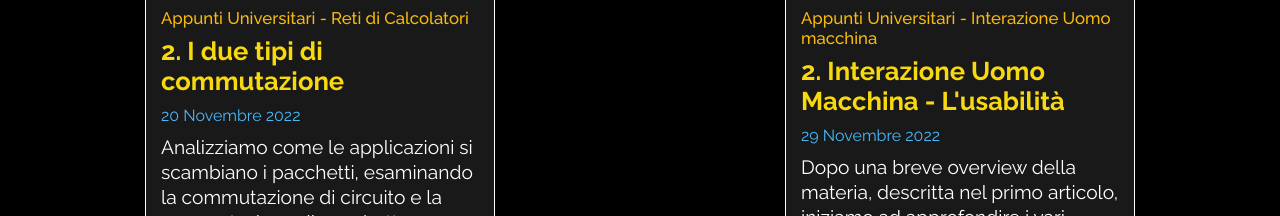
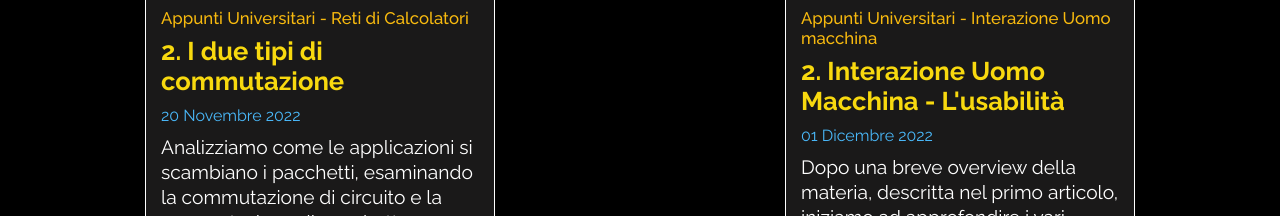
Before and after one commit to fedcal/portfolio-personale-reactjs, a React (Create React App) app: page /blog in a window 1280 px wide. Shown: the part 1580-1796 px from the top of the page. Built offline with nearby package versions, Linux system fonts and the light colour scheme.

Commit message:
changes data ium2

```diff
--- a/src/components/Blog/BlogBoxes.js
+++ b/src/components/Blog/BlogBoxes.js
@@ -65,7 +65,7 @@ function BlogBoxes() {
                     <img src={LogoIum} alt="Logo riferito ai post della materia reti di calcolatori" className='post-img'/>
                     <h3 className='category'>Appunti Universitari - Interazione Uomo macchina</h3>
                     <h1 className='post-title'>2. Interazione Uomo Macchina - L'usabilità </h1>
-                    <span className='post-date'> 29 Novembre 2022</span>
+                    <span className='post-date'> 01 Dicembre 2022</span>
                     <p className='post-description'> Dopo una breve overview della materia, descritta nel primo articolo, iniziamo ad approfondire i vari argomenti, iniziando dal concetto di <strong>usabilità</strong> e del modello di interazione, fino
                     ad addentrarci nel golfo di esecuzione e nel golfo di valutazione.</p>
                     <div className='link'>
--- a/src/components/Blog/articoli/IUM/IUM2/IUM2.js
+++ b/src/components/Blog/articoli/IUM/IUM2/IUM2.js
@@ -49,7 +49,7 @@ function IUM2() {
                     <Link to="/Interazione-uomo-macchina-Introduzione"> &#8592; Post precendente</Link>
                 </div>
                 <h1 className='header-title' itemprop="headline">2. Interazione Uomo Macchina - L'usabilità</h1>
-                <span  itemprop="author" itemscope itemtype="https://schema.org/Person"><a itemprop="url" href='https://www.federicocalo.dev' className='autore'><span itemprop="name">Federico Calò</span></a></span> <span className='data' itemprop="datePublished" content="2022-11-01T07:30:00+08:00">29/11/2022</span>
+                <span  itemprop="author" itemscope itemtype="https://schema.org/Person"><a itemprop="url" href='https://www.federicocalo.dev' className='autore'><span itemprop="name">Federico Calò</span></a></span> <span className='data' itemprop="datePublished" content="2022-11-01T07:30:00+08:00">01/12/2022</span>
 
                 <p className='post-text first-text'>Nel mondo della progettazione del software incentrato sull'utente, è fondamentale analizzare il modo con l'utente comune che andrà ad interagire con il sistema, permettendo di individuare le cause delle difficoltà durante il suo utilizzo, per poi andarle a risolvere.
                  Il modello più semplice di interazione fra un sistema e l'utente è il <i>ciclo di feedback</i>, nel quale l'utente fornisce un input al sistema per raggiungere il proprio scopo, ricevendo da quest'ultimo una risposta o feedback che viene interpretato e confrontato con lo scopo iniziale. Il risultato del
```
